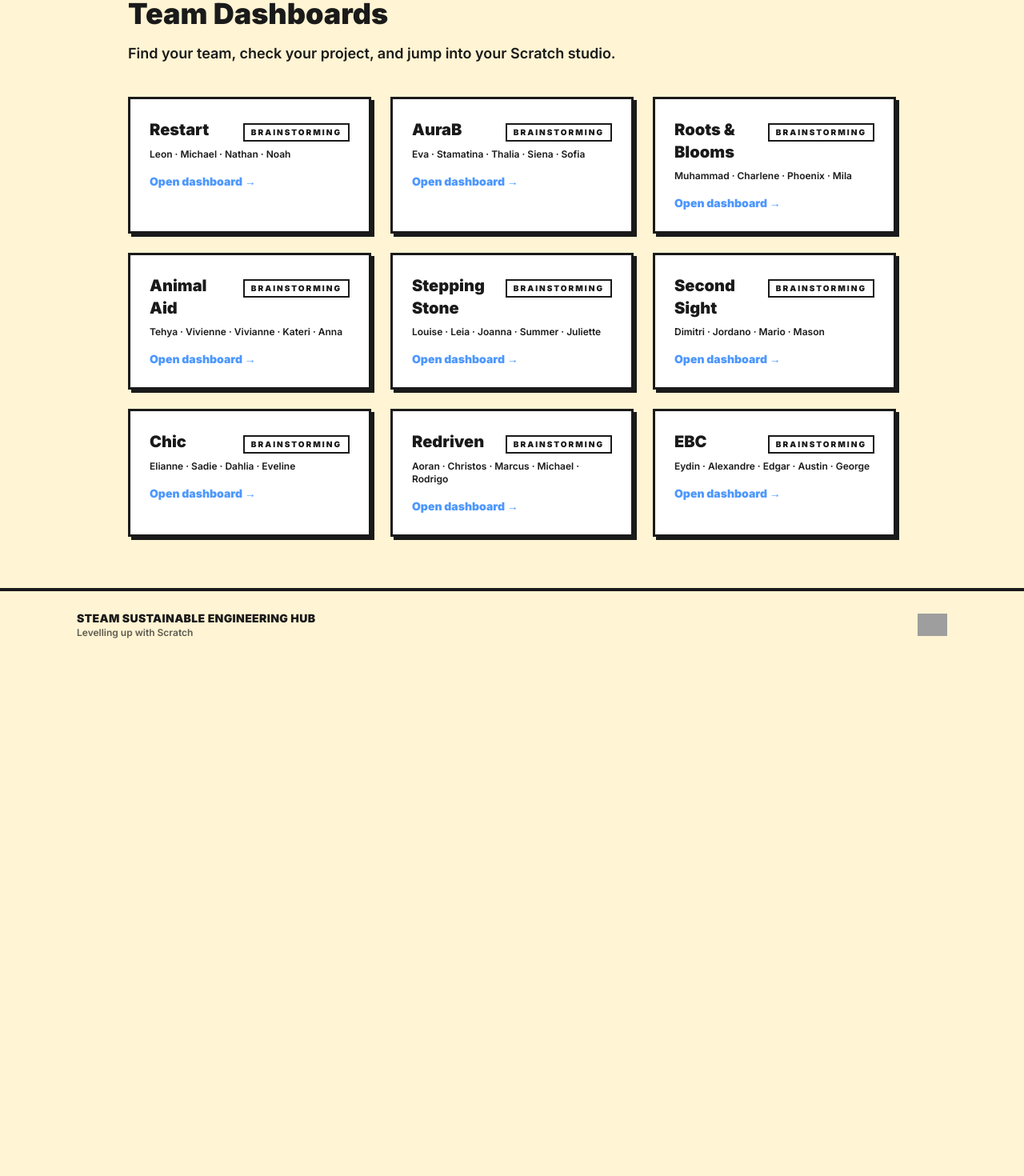
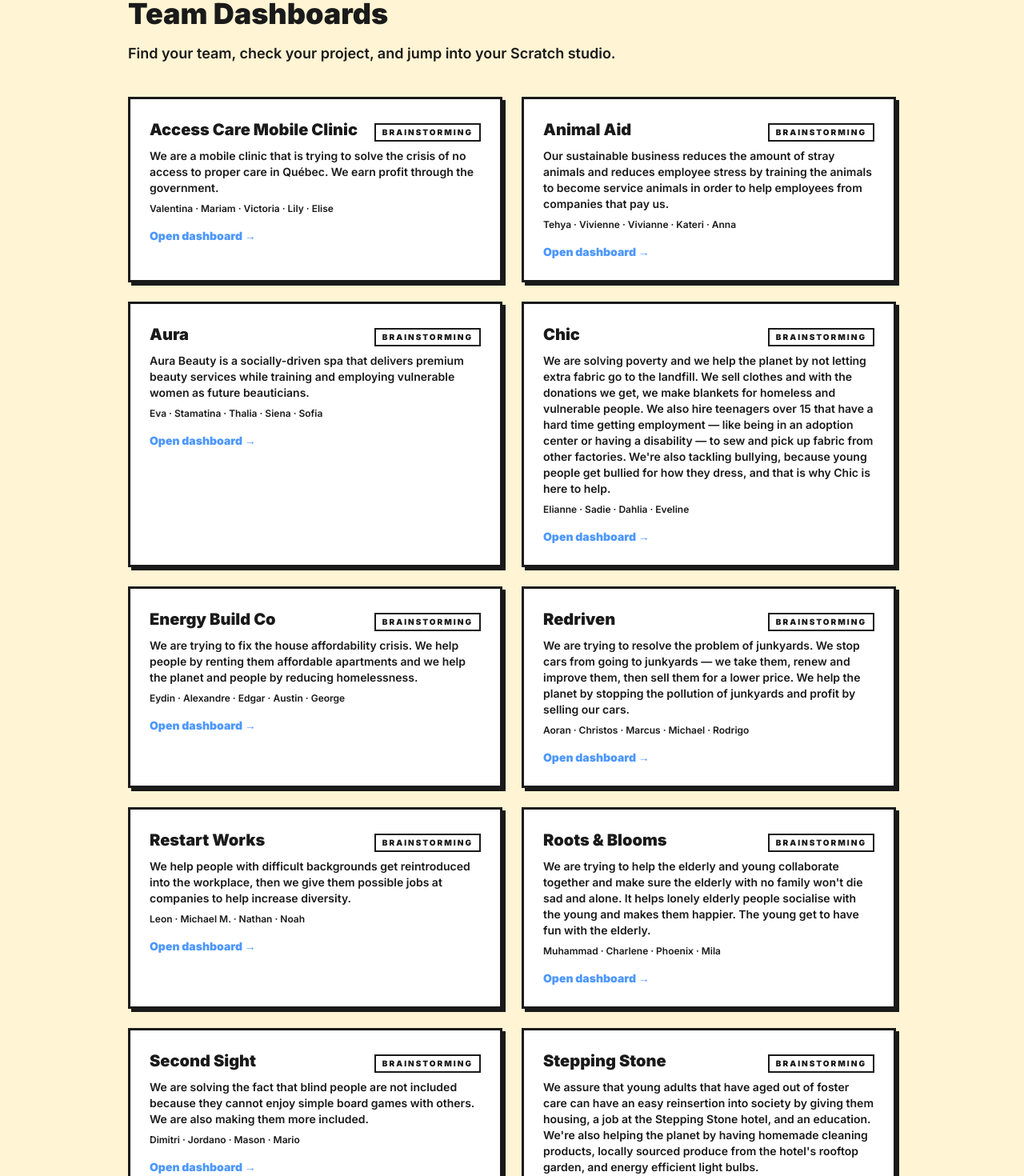
Before and after one commit to jtrudeau/dg-steam-scratch, a Next.js app: page /dg-steam-scratch/teams in a window 1280 px wide. Shown: the part 180-1650 px from the top of the page at 80% size. Before the commit the page ends 1003 px from the top, so only its background shows below. Built offline with nearby package versions, Linux system fonts and the light colour scheme; grey boxes are pictures that could not be loaded.

Commit message:
Update Team hubs with feedback and more

```diff
--- a/content/dg-steam-scratch/teams.json
+++ b/content/dg-steam-scratch/teams.json
@@ -1,92 +1,122 @@
 [
   {
     "teamId": "team-01",
-    "name": "Restart",
-    "members": ["Leon", "Michael", "Nathan", "Noah"],
-    "businessIdea": "",
+    "name": "Restart Works",
+    "members": ["Leon", "Michael M.", "Nathan", "Noah"],
+    "businessIdea": "We help people with difficult backgrounds get reintroduced into the workplace, then we give them possible jobs at companies to help increase diversity.",
     "sdg": "",
-    "scratchProject": null,
+    "scratchIdea": "My Dream Job — a game that shows a bunch of job icons that, when clicked, show what that job does. For example, if you clicked on a construction icon, it would show you what a construction worker does.",
+    "scratchProject": "https://scratch.mit.edu/projects/1280179259",
     "status": "brainstorming",
+    "feedback": "Make sure to update your Google Doc with today's work. Missing: Which SDGs does your business connect to?",
     "notes": ""
   },
   {
     "teamId": "team-02",
-    "name": "AuraB",
+    "name": "Aura",
     "members": ["Eva", "Stamatina", "Thalia", "Siena", "Sofia"],
-    "businessIdea": "",
-    "sdg": "",
+    "businessIdea": "Aura Beauty is a socially-driven spa that delivers premium beauty services while training and employing vulnerable women as future beauticians.",
+    "sdg": "No Poverty, Good Health and Well-Being, Decent Work and Economic Growth, Reduced Inequalities",
+    "scratchIdea": "A game teaching people how to cut hair for fun and entertainment.",
     "scratchProject": null,
     "status": "brainstorming",
+    "feedback": "Make sure to update your Google Doc with today's work. Missing: Start a Scratch project and share the link.",
     "notes": ""
   },
   {
     "teamId": "team-03",
     "name": "Roots & Blooms",
     "members": ["Muhammad", "Charlene", "Phoenix", "Mila"],
-    "businessIdea": "",
+    "businessIdea": "We are trying to help the elderly and young collaborate together and make sure the elderly with no family won't die sad and alone. It helps lonely elderly people socialise with the young and makes them happier. The young get to have fun with the elderly.",
     "sdg": "",
+    "scratchIdea": "A game about organising events with the elderly and children. Could also be a game where you control people working to organize events.",
     "scratchProject": null,
     "status": "brainstorming",
+    "feedback": "Make sure to update your Google Doc with today's work. Missing: Which SDGs does your business connect to? Your Scratch idea needs a clearer game mechanic — what does the player actually do? Start a Scratch project and share the link.",
     "notes": ""
   },
   {
     "teamId": "team-04",
     "name": "Animal Aid",
     "members": ["Tehya", "Vivienne", "Vivianne", "Kateri", "Anna"],
-    "businessIdea": "",
+    "businessIdea": "Our sustainable business reduces the amount of stray animals and reduces employee stress by training the animals to become service animals in order to help employees from companies that pay us.",
     "sdg": "",
-    "scratchProject": null,
+    "scratchIdea": "",
+    "scratchProject": "https://scratch.mit.edu/projects/1266686339/",
     "status": "brainstorming",
+    "feedback": "Make sure to update your Google Doc with today's work. Missing: Which SDGs does your business connect to? You need a Scratch project idea — what will your game or project actually be about?",
     "notes": ""
   },
   {
     "teamId": "team-05",
     "name": "Stepping Stone",
-    "members": ["Louise", "Leia", "Joanna", "Summer", "Juliette"],
-    "businessIdea": "",
+    "members": ["Louise", "Leia", "Ioanna", "Summer", "Juliette"],
+    "businessIdea": "We assure that young adults that have aged out of foster care can have an easy reinsertion into society by giving them housing, a job at the Stepping Stone hotel, and an education. We're also helping the planet by having homemade cleaning products, locally sourced produce from the hotel's rooftop garden, and energy efficient light bulbs.",
     "sdg": "",
+    "scratchIdea": "A young girl that has aged out of foster care is asking for a place to stay since she has nowhere to go. We help her by offering housing, a job, and an education. Once she arrives at Stepping Stone she will be given a job and must do multiple tasks in a certain amount of time.",
     "scratchProject": null,
     "status": "brainstorming",
+    "feedback": "Make sure to update your Google Doc with today's work. Missing: Which SDGs does your business connect to? Start a Scratch project and share the link.",
     "notes": ""
   },
   {
     "teamId": "team-06",
     "name": "Second Sight",
-    "members": ["Dimitri", "Jordano", "Mario", "Mason"],
-    "businessIdea": "",
+    "members": ["Dimitri", "Jordano", "Mason", "Mario"],
+    "businessIdea": "We are solving the fact that blind people are not included because they cannot enjoy simple board games with others. We are also making them more included.",
     "sdg": "",
+    "scratchIdea": "You start the game and you can't see anything, but once you start playing it's like you can see. Focused on helping blind people feel included.",
     "scratchProject": null,
     "status": "brainstorming",
+    "feedback": "Make sure to update your Google Doc with today's work. Missing: Which SDGs does your business connect to? Your Scratch idea needs a concrete game mechanic — what does the player actually do step by step? Start a Scratch project and share the link.",
     "notes": ""
   },
   {
     "teamId": "team-07",
     "name": "Chic",
     "members": ["Elianne", "Sadie", "Dahlia", "Eveline"],
-    "businessIdea": "",
+    "businessIdea": "We are solving poverty and we help the planet by not letting extra fabric go to the landfill. We sell clothes and with the donations we get, we make blankets for homeless and vulnerable people. We also hire teenagers over 15 that have a hard time getting employment — like being in an adoption center or having a disability — to sew and pick up fabric from other factories. We're also tackling bullying, because young people get bullied for how they dress, and that is why Chic is here to help.",
     "sdg": "",
+    "scratchIdea": "",
     "scratchProject": null,
     "status": "brainstorming",
+    "feedback": "Make sure to update your Google Doc with today's work. Missing: Which SDGs does your business connect to? You need a Scratch project idea — what will your game or project actually be about? Start a Scratch project and share the link.",
     "notes": ""
   },
   {
     "teamId": "team-08",
     "name": "Redriven",
     "members": ["Aoran", "Christos", "Marcus", "Michael", "Rodrigo"],
-    "businessIdea": "",
+    "businessIdea": "We are trying to resolve the problem of junkyards. We stop cars from going to junkyards — we take them, renew and improve them, then sell them for a lower price. We help the planet by stopping the pollution of junkyards and profit by selling our cars.",
     "sdg": "",
+    "scratchIdea": "We start with a car that is not upgraded and pollutes the environment. In the top corner of our game there's an energy bar that gives car energy. When the energy is empty you have to go to the garage and fill it up with more energy. When you finish the race you get money, and with that money you can buy better cars that don't pollute.",
     "scratchProject": null,
     "status": "brainstorming",
+    "feedback": "Make sure to update your Google Doc with today's work. Missing: Which SDGs does your business connect to? Start a Scratch project and share the link.",
     "notes": ""
   },
   {
     "teamId": "team-09",
-    "name": "EBC",
+    "name": "Energy Build Co",
     "members": ["Eydin", "Alexandre", "Edgar", "Austin", "George"],
-    "businessIdea": "",
+    "businessIdea": "We are trying to fix the house affordability crisis. We help people by renting them affordable apartments and we help the planet and people by reducing homelessness.",
     "sdg": "",
+    "scratchIdea": "A tycoon-type game. You buy properties, renovate them, refurnish them and you gain money by the second. Upgrades increase your income. Money for upgrades comes from government offers.",
+    "scratchProject": "https://scratch.mit.edu/projects/1277292204",
+    "status": "brainstorming",
+    "feedback": "Make sure to update your Google Doc with today's work. Missing: Which SDGs does your business connect to?",
+    "notes": ""
+  },
+  {
+    "teamId": "team-10",
+    "name": "Access Care Mobile Clinic",
+    "members": ["Valentina", "Mariam", "Victoria", "Lily", "Elise"],
+    "businessIdea": "We are a mobile clinic that is trying to solve the crisis of no access to proper care in Québec. We earn profit through the government.",
+    "sdg": "",
+    "scratchIdea": "Two ideas: (1) You control a little truck that goes to people's houses to heal them, then go to the government with a receipt for proof and get money. (2) You go to houses and heal those who need it, then get little stars that upgrade your truck and let you hire new doctors.",
     "scratchProject": null,
     "status": "brainstorming",
+    "feedback": "Make sure to update your Google Doc with today's work. Missing: Which SDGs does your business connect to? Start a Scratch project and share the link.",
     "notes": ""
   }
 ]
--- a/src/app/globals.css
+++ b/src/app/globals.css
@@ -19,13 +19,13 @@ body {
 }
 
 a {
-  color: var(--ink);
+  color: var(--scratch-blue);
   text-decoration: none;
   font-weight: 600;
 }
 
 a:hover {
-  color: var(--scratch-blue);
+  color: var(--scratch-orange);
 }
 
 .panel {
--- a/src/app/teams/[teamId]/page.tsx
+++ b/src/app/teams/[teamId]/page.tsx
@@ -72,39 +72,17 @@ export default async function TeamPage({ params }: TeamPageProps) {
         </p>
       )}
 
-      {team.businessIdea && (
-        <div className="panel mt-6 p-6">
-          <h2 className="text-xs font-black uppercase tracking-[0.25em]">
-            Our Sustainable Business Idea
-          </h2>
-          <p className="mt-2 text-sm font-semibold text-[var(--ink)]">
-            {team.businessIdea}
-          </p>
-          {team.sdg && (
-            <p className="mt-2 text-xs font-black uppercase tracking-[0.2em] text-[var(--ink)]/60">
-              SDG: {team.sdg}
-            </p>
-          )}
-        </div>
-      )}
+      {/* --- Actionable: feedback + current session --- */}
 
       <div className="mt-6 grid gap-6 md:grid-cols-2">
-        {team.scratchProject && (
-          <div className="panel p-6">
+        {team.feedback && (
+          <div className="panel border-l-4 border-[var(--scratch-orange)] p-6">
             <h2 className="text-xs font-black uppercase tracking-[0.25em]">
-              Our Scratch Project
+              Feedback from Mr. Joel
             </h2>
             <p className="mt-2 text-sm font-semibold text-[var(--ink)]">
-              Your team&apos;s shared project on Scratch.
+              {team.feedback}
             </p>
-            <a
-              href={team.scratchProject}
-              target="_blank"
-              rel="noreferrer"
-              className="mt-4 inline-flex text-sm font-black text-[var(--scratch-blue)]"
-            >
-              Open project →
-            </a>
           </div>
         )}
         <div className="panel p-6">
@@ -125,6 +103,35 @@ export default async function TeamPage({ params }: TeamPageProps) {
           </Link>
         </div>
       </div>
+
+      {/* --- Reference: business idea, scratch idea, notes --- */}
+
+      {team.businessIdea && (
+        <div className="panel mt-6 p-6">
+          <h2 className="text-xs font-black uppercase tracking-[0.25em]">
+            Our Sustainable Business Idea
+          </h2>
+          <p className="mt-2 text-sm font-semibold text-[var(--ink)]">
+            {team.businessIdea}
+          </p>
+          {team.sdg && (
+            <p className="mt-2 text-xs font-black uppercase tracking-[0.2em] text-[var(--ink)]/60">
+              SDG: {team.sdg}
+            </p>
+          )}
+        </div>
+      )}
+
+      {team.scratchIdea && (
+        <div className="panel mt-6 p-6">
+          <h2 className="text-xs font-black uppercase tracking-[0.25em]">
+            Our Scratch Project Idea
+          </h2>
+          <p className="mt-2 text-sm font-semibold text-[var(--ink)]">
+            {team.scratchIdea}
+          </p>
+        </div>
+      )}
 
       {team.notes && (
         <div className="panel mt-6 p-6">
--- a/src/app/teams/page.tsx
+++ b/src/app/teams/page.tsx
@@ -12,7 +12,7 @@ const statusLabel: Record<string, string> = {
 };
 
 export default function TeamsPage() {
-  const teams = getTeams();
+  const teams = getTeams().sort((a, b) => a.name.localeCompare(b.name));
 
   return (
     <section className="mx-auto w-full max-w-5xl px-4 py-16 sm:px-6 lg:px-8">
@@ -25,7 +25,7 @@ export default function TeamsPage() {
           Find your team, check your project, and jump into your Scratch studio.
         </p>
       </div>
-      <div className="grid gap-6 md:grid-cols-2 lg:grid-cols-3">
+      <div className="grid gap-6 md:grid-cols-2">
         {teams.map((team) => (
           <article key={team.teamId} className="panel p-6">
             <div className="flex items-baseline justify-between gap-2">
--- a/src/types/content.ts
+++ b/src/types/content.ts
@@ -99,7 +99,9 @@ export type TeamInfo = {
   members: string[];
   businessIdea: string;
   sdg: string;
+  scratchIdea: string;
   scratchProject: string | null;
   status: "brainstorming" | "building" | "showcasing";
+  feedback: string;
   notes?: string;
 };
```
Also changed, not shown: content/dg-steam-scratch/sessions/session-06.md (+15 -13 lines).
